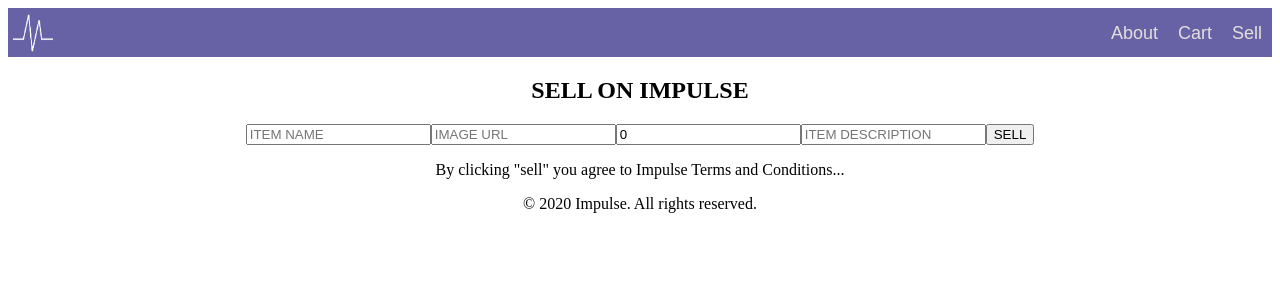
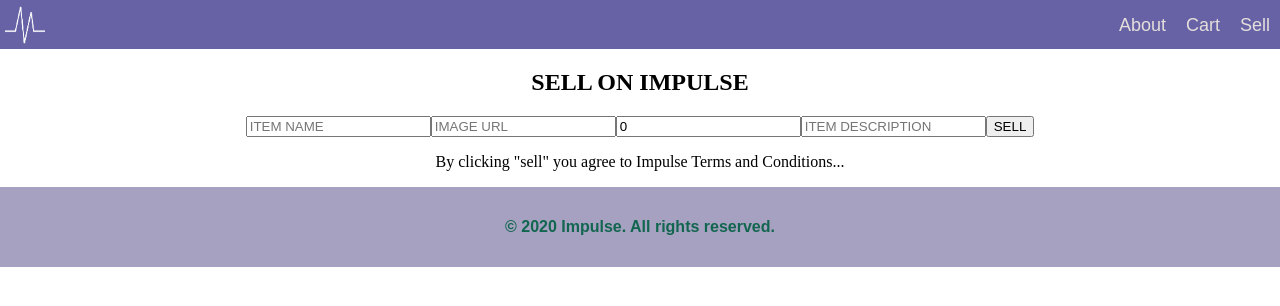
Before and after one commit to r-shahid/ecommerce-frontend, a React (Create React App) app: page /sell in a window 1280 px wide. Shown: the top 306 px of the page. Built offline with nearby package versions, Linux system fonts and the light colour scheme; no server answers.

Commit message:
footer styled

```diff
--- a/src/components/Footer/Footer.css
+++ b/src/components/Footer/Footer.css
@@ -0,0 +1,7 @@
+.footer {
+    background-color: var(--light-purple);
+    padding: 15px;
+    font-family: 'Karla', sans-serif;
+    color: var(--green);
+    font-weight: bold;
+}
--- a/src/components/Footer/Footer.js
+++ b/src/components/Footer/Footer.js
@@ -3,7 +3,10 @@ import './Footer.css'
 
 const Footer = (props) => {
     return (
-        <p>© 2020 Impulse. All rights reserved.</p>
+        <div className='footer'>
+          <p>© 2020 Impulse. All rights reserved.</p>
+        </div>
+
     )
 }
 export default Footer
--- a/src/index.css
+++ b/src/index.css
@@ -6,3 +6,7 @@
 }
 
 @import url('https://fonts.googleapis.com/css2?family=Karla:ital,wght@0,400;0,700;1,700&display=swap');
+
+body {
+  margin: 0px
+}
```
